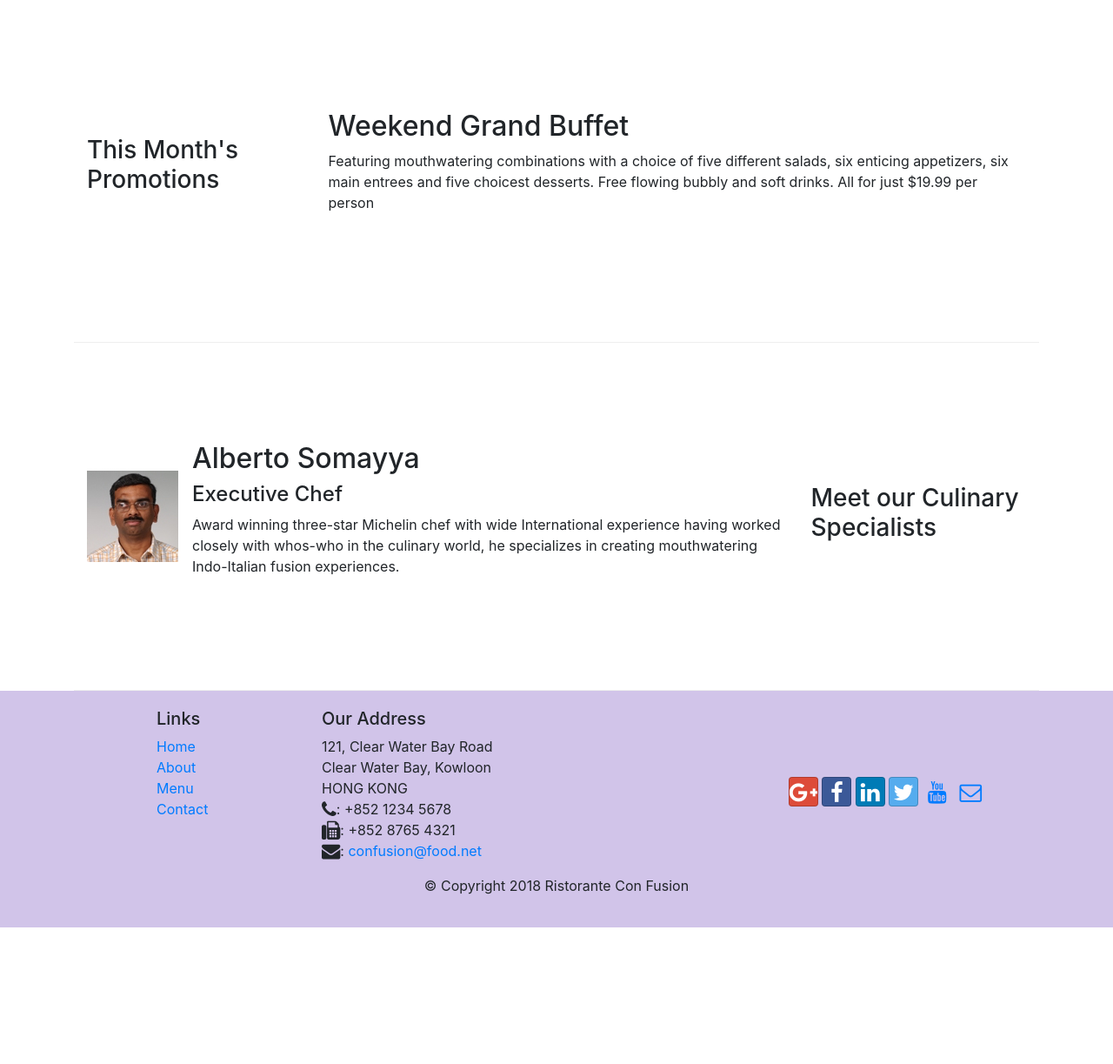
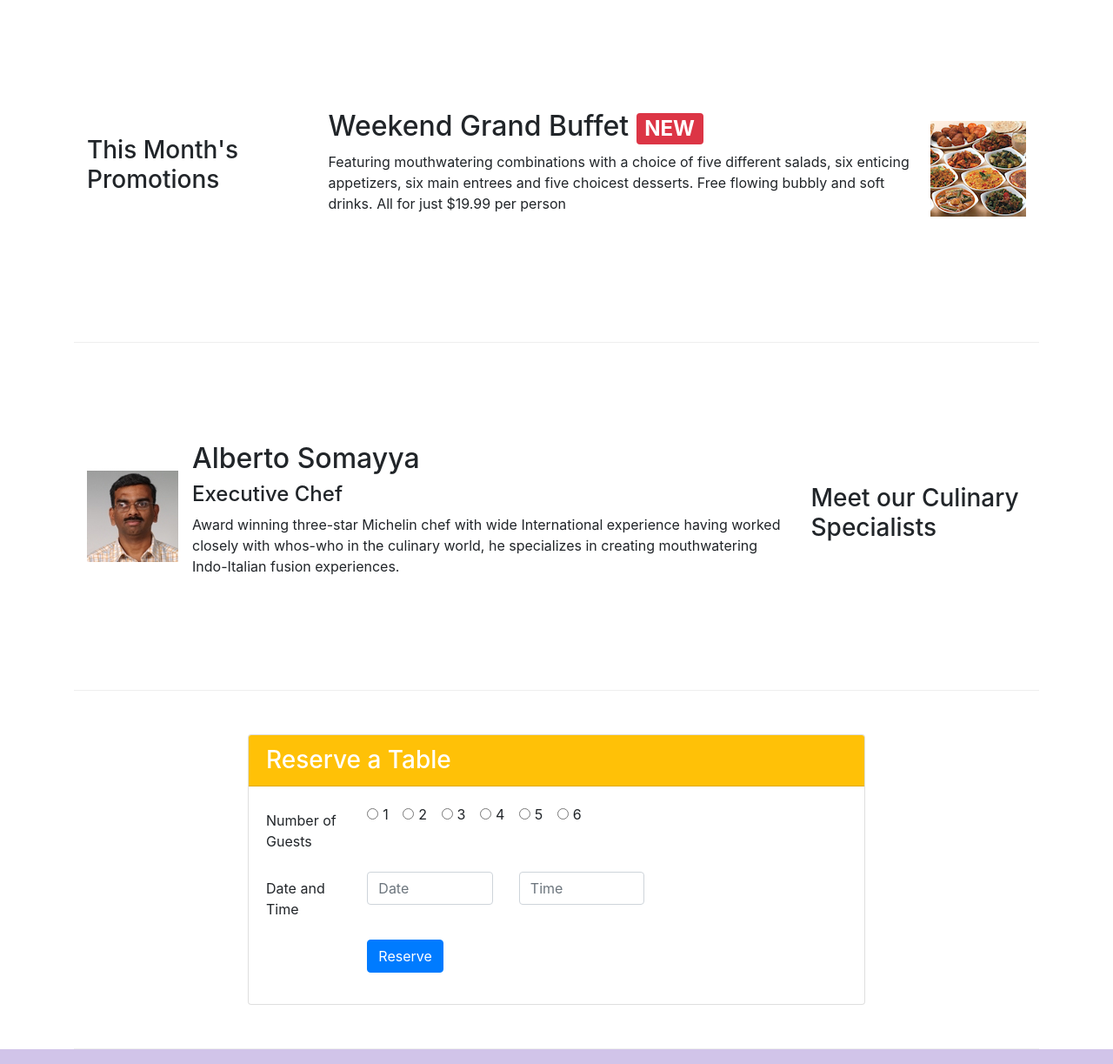
Before and after one commit to Akshaya222/Confusion, a website: page index.html in a window 1280 px wide. Shown: the part 740-1963 px from the top of the page at 87% size. Before the commit the page ends 1806 px from the top, so only its background shows below. Drawn offline with nearby package versions, Linux system fonts and the light colour scheme.

Commit message:
assignment-2

```diff
--- a/index.html
+++ b/index.html
@@ -43,8 +43,11 @@
                     <h1>Ristorante con Fusion</h1>
                     <p>We take inspiration from the World's best cuisines, and create a unique fusion experience. Our lipsmacking creations will tickle your culinary senses!</p>
                 </div>
-                <div class="col-12 col-sm align-self-center" >
+                <div class="col-12 col-sm-3 align-self-center" >
                     <img src="img/images/logo.png " class="img-fluid">
+                </div>
+                <div class="col-12 col-sm-3 align-self-center" >
+                    <a role="button" href="#tocard" class="btn btn-warning btn-block">Reserve Table</a>
                 </div>
             </div>
         </div>
@@ -60,7 +63,7 @@
                     <img class="d-flex mr-3 img-thumbnails align-self-center" src="img/images/uthappizza.png" alt="Uthappizza">
                     <div class="media-body">
                         <h2 class="mt-0">Uthappizza <span class="badge badge-danger">HOT</span><span class="badge badge-pill badge-secondary">$4.6</span></h2>
-                        <p>A unique combination of Indian Uthappam (pancake) and Italian pizza, topped with Cerignola olives, ripe vine cherry tomatoes, Vidalia onion, Guntur chillies and Buffalo Paneer.</p>
+                        <p class="d-none d-sm-block">A unique combination of Indian Uthappam (pancake) and Italian pizza, topped with Cerignola olives, ripe vine cherry tomatoes, Vidalia onion, Guntur chillies and Buffalo Paneer.</p>
                     </div>
                 </div>
 
@@ -73,8 +76,13 @@
                 <h3>This Month's Promotions</h3>
             </div>
             <div class="col col-sm col-md">
-                <h2>Weekend Grand Buffet</h2>
-                <p>Featuring mouthwatering combinations with a choice of five different salads, six enticing appetizers, six main entrees and five choicest desserts. Free flowing bubbly and soft drinks. All for just $19.99 per person </p>
+                <div class="media">
+                     <div class="media-body">
+                         <h2 class="mt-0">Weekend Grand Buffet  <span class="badge badge-danger">NEW</span></h2>
+                         <p class="d-none d-sm-block">Featuring mouthwatering combinations with a choice of five different salads, six enticing appetizers, six main entrees and five choicest desserts. Free flowing bubbly and soft drinks. All for just $19.99 per person </p>
+                     </div>
+                     <img src="img/images/buffet.png" class="d-flex ml-3 align-self-center img-thumbnails" alt="Buffet">
+                </div>
             </div>
         </div>
 
@@ -88,10 +96,68 @@
                     <div class="media-body">
                         <h2 class="mt-0">Alberto Somayya</h2>
                         <h4>Executive Chef</h4>
-                        <p>Award winning three-star Michelin chef with wide International experience having worked closely with whos-who in the culinary world, he specializes in creating mouthwatering Indo-Italian fusion experiences. </p>
+                        <p class="d-none d-sm-block" >Award winning three-star Michelin chef with wide International experience having worked closely with whos-who in the culinary world, he specializes in creating mouthwatering Indo-Italian fusion experiences. </p>
                     </div>
                 </div>
 
+            </div>
+        </div>
+        <div class="row row-content">
+            <div  class="col-12 col-sm-8 mx-auto">
+                <div class="card " id="tocard">
+                    <h3 class="card-header text-white bg-warning ">Reserve a Table</h3>
+                    <div class="card-body">
+                        <fieldset class="form-group">
+                        <div class=" row">
+                            <legend class="col-form-label col-sm-2">Number of Guests</legend>
+                            <div class="col-sm-10">
+                                <div class="form-check form-check-inline">
+                                    <input class="form-check-input" type="radio" name="inlineRadioOptions" id="inlineRadio1" value="option1">
+                                    <label class="form-check-label" for="inlineRadio1">1</label>
+                                  </div>
+                                  <div class="form-check form-check-inline">
+                                    <input class="form-check-input" type="radio" name="inlineRadioOptions" id="inlineRadio2" value="option2">
+                                    <label class="form-check-label" for="inlineRadio2">2</label>
+                                  </div>
+                                  <div class="form-check form-check-inline">
+                                    <input class="form-check-input" type="radio" name="inlineRadioOptions" id="inlineRadio3 "value="option3">
+                                    <label class="form-check-label" for="inlineRadio3">3</label>
+                                  </div>
+                                  <div class="form-check form-check-inline">
+                                    <input class="form-check-input" type="radio" name="inlineRadioOptions" id="inlineRadio4" value="option4">
+                                    <label class="form-check-label" for="inlineRadio4">4</label>
+                                  </div>
+                                  <div class="form-check form-check-inline">
+                                    <input class="form-check-input" type="radio" name="inlineRadioOptions" id="inlineRadio5" value="option5">
+                                    <label class="form-check-label" for="inlineRadio5">5</label>
+                                  </div>
+                                  <div class="form-check form-check-inline">
+                                    <input class="form-check-input" type="radio" name="inlineRadioOptions" id="inlineRadio6" value="option6">
+                                    <label class="form-check-label" for="inlineRadio6">6</label>
+                                  </div>
+                        </fieldset>
+                        <div class="form-group row">
+                                <label for="date" class="col-sm-2 col-form-label">Date and Time</label>
+                                <div class="col-5 col-sm-3 ">
+                                    <input type="date " class="form-control" id="date" name="date" placeholder="Date">
+                                </div>
+                                <div class="col-5 col-sm-3 ">
+                                    <input type="time " class="form-control" id="time" name="time" placeholder="Time">
+                                </div>
+                        </div>
+                        <div class="form-group row">
+                            <div class="col-sm-10 offset-sm-2">
+                                <button type="submit" class="btn btn-primary" >Reserve</button>
+                            </div>
+                        </div>
+
+                            </div>
+                        </div>
+
+
+                    </div>
+
+                </div>
             </div>
         </div>
     </div>
```
